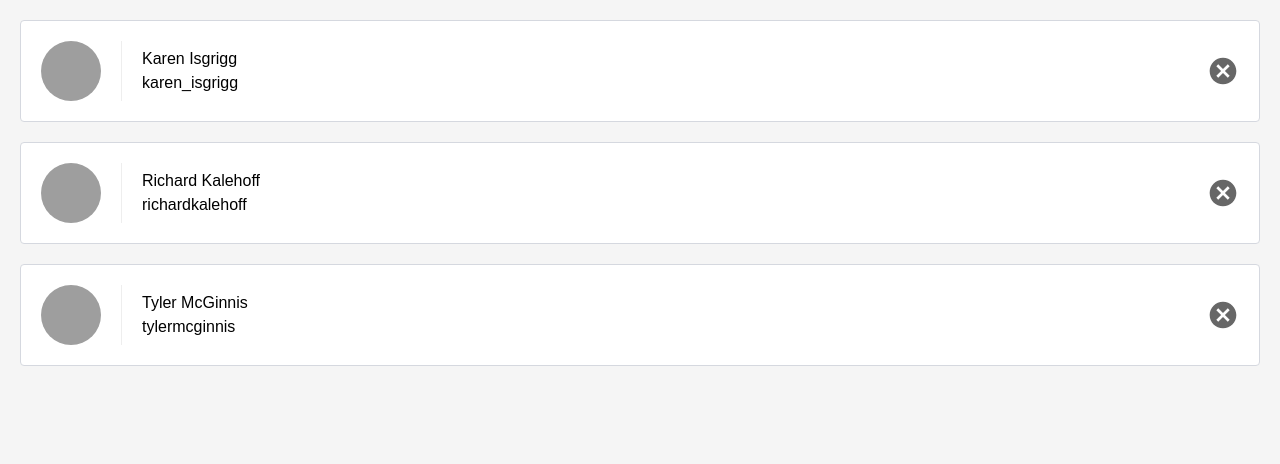
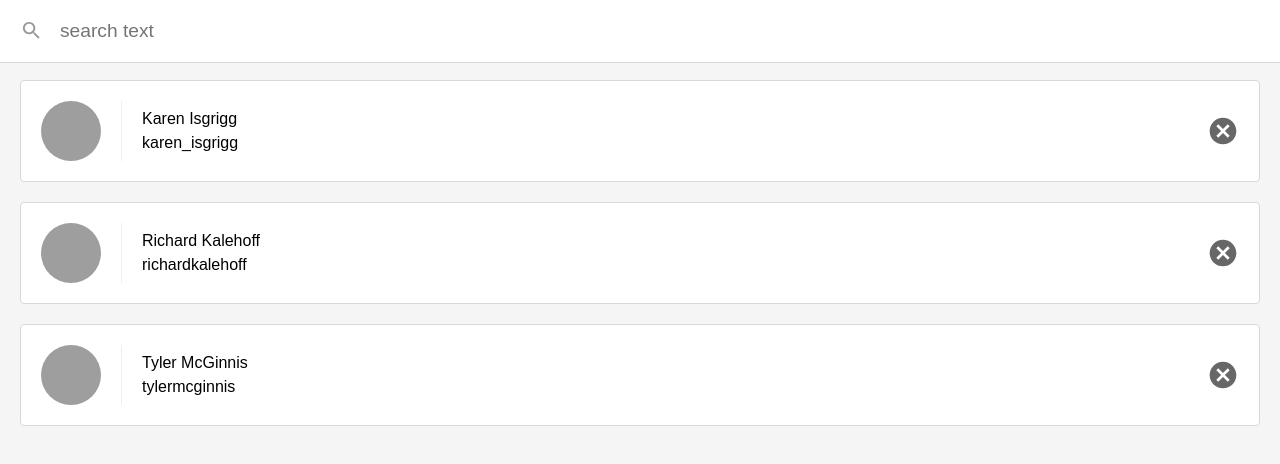
Before and after one commit to WeizhenW/udacity_react_contacts_app, a React (Create React App) app: page / in a window 1280 px wide. Shown: the top 464 px of the page. Built offline with nearby package versions, Linux system fonts and the light colour scheme.

Commit message:
add search functionality

```diff
--- a/src/App.js
+++ b/src/App.js
@@ -24,10 +24,20 @@ class App extends Component {
       }
      ]
   };
+
+  onRemoveContact = (contact) => {
+
+    const newContactsList = this.state.contacts.filter(c => c.id !== contact.id);
+    this.setState({
+      contacts: newContactsList
+    });
+  }
   render() {
     return (
       <div>
-        <ListContacts contacts = {this.state.contacts} />
+        <ListContacts
+          contacts = {this.state.contacts}
+          onRemoveContact = {this.onRemoveContact} />
       </div>
     );
   }
--- a/src/ListContacts.js
+++ b/src/ListContacts.js
@@ -1,9 +1,49 @@
 import React, { Component } from 'react';
 
-function ListContacts(props) {
+class ListContacts extends Component {
+    state = {
+        query: ''
+    }
+
+    changeQueryString = (e) => {
+        this.setState({
+            query: e.target.value
+        })
+    }
+
+    showAll = () => {
+        this.setState({
+            query: ''
+        })
+    }
+    render() {
+        //destructure the props and state
+        const { contacts, onRemoveContact } = this.props;
+        const { query } = this.state;
+
+        const showingContacts = query === ''
+        ? contacts
+        : contacts.filter(contact => contact.name.toLowerCase().includes(query.toLowerCase()));
+
         return (
+            <div className='list-contacts'>
+                <div className='list-contacts-top'>
+                    <input
+                        className='search-contacts'
+                        type='text'
+                        placeholder='search text'
+                        value={query}
+                        onChange={this.changeQueryString} />
+                </div>
+
+                {showingContacts.length !== contacts.length && (
+                    <div className='showing-contacts'>
+                        <span>Now showing {showingContacts.length} of {contacts.length}</span>
+                        <button onClick={this.showAll}>Show All</button>
+                    </div>
+                )}
                 <ol className='contact-list'>
-                {props.contacts.map((contact) => (
+                    {showingContacts.map((contact) => (
                         <li key={contact.id} className="contact-list-item">
                             <div
                                 className='contact-avatar'
@@ -16,12 +56,18 @@ function ListContacts(props) {
                                 <p>{contact.name}</p>
                                 <p>{contact.handle}</p>
                             </div>
-                        <button className='contact-remove'></button>
+                            <button
+                                onClick={() => onRemoveContact(contact)}
+                                className='contact-remove'></button>
                         </li>
                     )
                     )}
                 </ol>
+            </div>
+
         )
     }
 
+}
+
 export default ListContacts;
```
Also changed, not shown: package.json (+5 -3 lines), 1 other file (tests, documents, lock files or other folders). Lines whose indentation alone changed are shown as unchanged.
